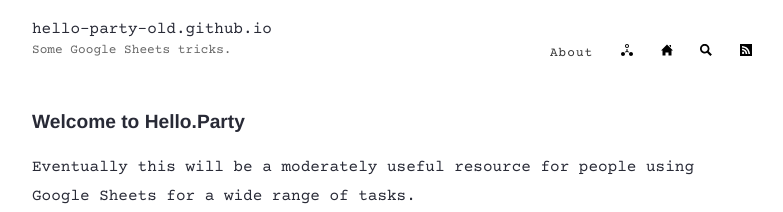
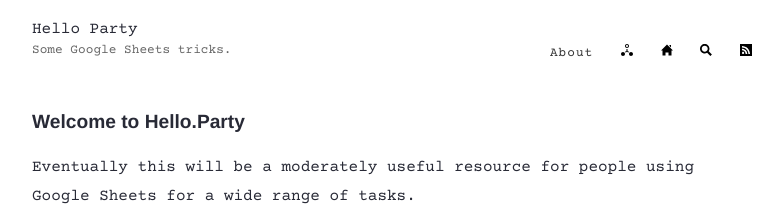
Before and after one commit to hello-party/hello-party-old.github.io, a Jekyll site: the page built from index.html, in a window 1280 px wide. Shown: the top 212 px of the page, without its empty margins (248-1031 px from the left). Built offline with Jekyll 4.4.1, drawn with Linux system fonts in a browser that asks for light colours; the list of posts is cut into pages by our own code.

Commit message:
Update default.html

```diff
--- a/_layouts/default.html
+++ b/_layouts/default.html
@@ -26,7 +26,7 @@
             <div class="site-info" role="Site Name and Description... kind of useless">
              <!--<h1 class="site-name"><a href="{{ site.baseurl }}/"><img src="{{ site.baseurl }}/images/title.png" alt="Hello Party"></a></h1>-->
               <!--<p class="site-description">{{ site.description }}</p> -->
-              <h1 class="site-name"><a href="{{ site.baseurl }}/">{{ site.title }}</a></h1>
+              <h1 class="site-name"><a href="{{ site.baseurl }}/">Hello Party</a></h1>
               <p class="site-description">{{ site.description }}</p>
             </div>
 
```
